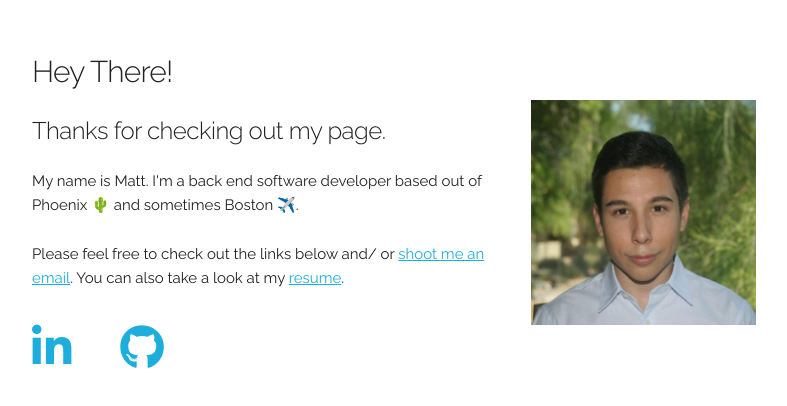
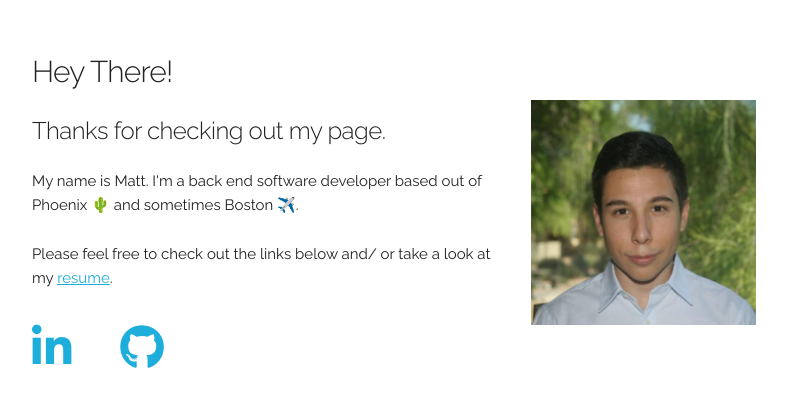
Before and after one commit to Mattgoldman93/mattgoldman, a plain HTML site: page index.html in a window 1280 px wide. Shown: the part 188-594 px from the top of the page, without its empty margins (128-915 px from the left). Drawn offline with Linux system fonts and the light colour scheme.

Commit message:
Update index.html

```diff
--- a/index.html
+++ b/index.html
@@ -42,7 +42,7 @@
         <h4>Hey There!</h4>
         <h5>Thanks for checking out my page.</h5>
         <p>My name is Matt. I'm a back end software developer based out of Phoenix 🌵 and sometimes Boston ✈️.</p>
-        <p>Please feel free to check out the links below and/ or <a href="mailto:mattgoldman93@gmail.com">shoot me an email</a>. You can also take a look at my <a href="/mattgoldman-resume.pdf" target="_blank"  rel="noreferrer noopener">resume</a>.</p>
+        <p>Please feel free to check out the links below and/ or take a look at my <a href="/mattgoldman-resume.pdf" target="_blank"  rel="noreferrer noopener">resume</a>.</p>
       </div>
       <div class="one-half column hide-on-mobile" style="margin-top: 30%; height: 15em;" ><img src="images/pfp.jpg" alt="A Picture of Matt Goldman" style="height: 100%;"></div>
     </div>
```
